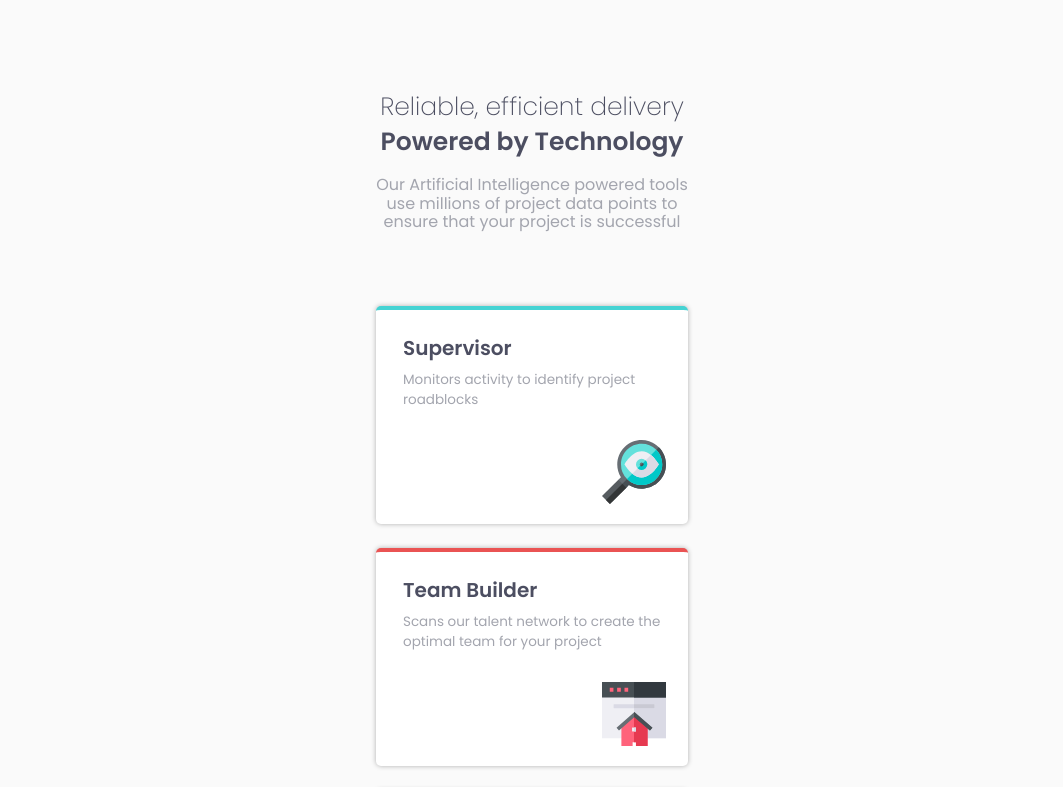
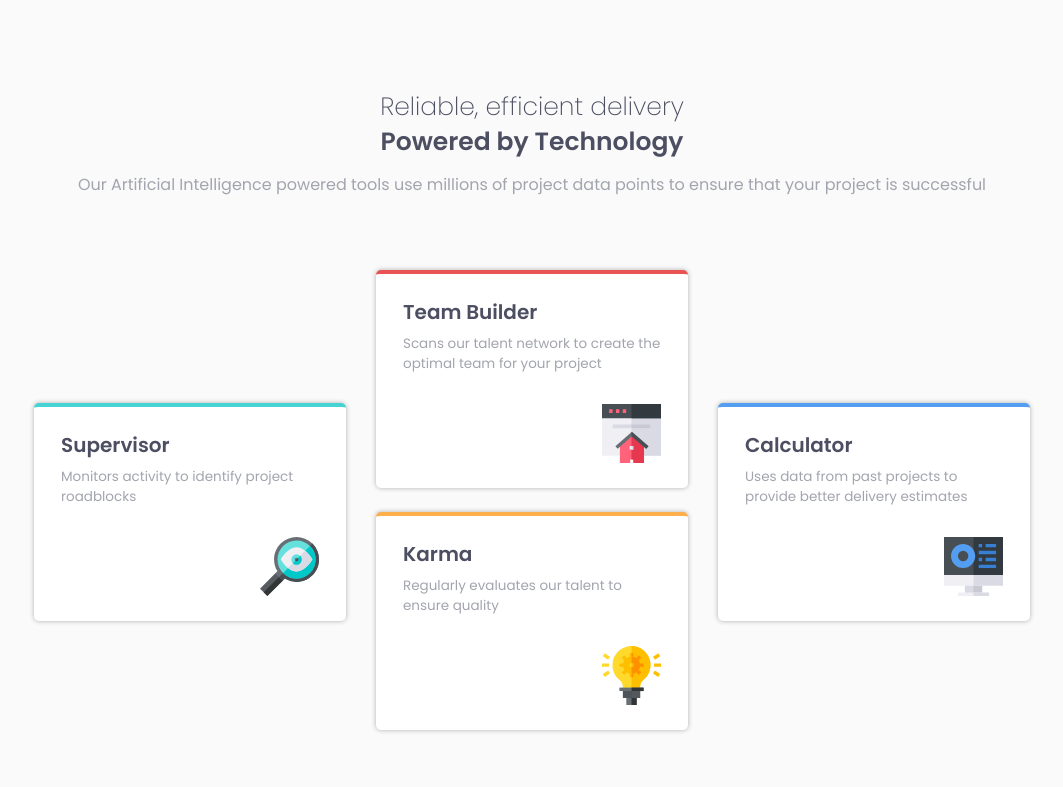
Before and after one commit to AChapeton/Four-card-feature-section, a plain HTML site: page index.html in a window 1280 px wide. Shown: the top 787 px of the page, without its empty margins (108-1171 px from the left). Drawn offline with Linux system fonts and the light colour scheme.

Commit message:
Desktop design done using grid

```diff
--- a/css/style.scss
+++ b/css/style.scss
@@ -108,3 +108,46 @@ body {
   border-radius: 5px 5px 0 0;
   overflow: hidden;
 }
+
+@media only screen and (min-width: 1024px) {
+  .wrapper {
+    max-width: 1200px;
+  }
+
+  .container {
+    display: grid;
+    grid-template-columns: repeat(3, 1fr);
+    grid-template-rows: repeat(2, 1fr);
+    grid-template-areas:
+      'supervisor builder calculator'
+      'supervisor karma calculator';
+    grid-column-gap: 3rem;
+  }
+
+  .card {
+    display: flex;
+    flex-direction: column;
+    justify-content: space-between;
+    justify-items: center;
+
+    &:first-child {
+      grid-area: supervisor;
+      margin-right: 1rem;
+      grid-row: 1 / 3;
+      margin: auto 0;
+    }
+
+    &:nth-child(2) {
+      grid-area: builder;
+    }
+
+    &:nth-child(3) {
+      grid-area: karma;
+    }
+
+    &:last-child {
+      grid-area: calculator;
+      margin: auto 0;
+    }
+  }
+}
```
Also changed, not shown: css/style.css, 1 other file.
